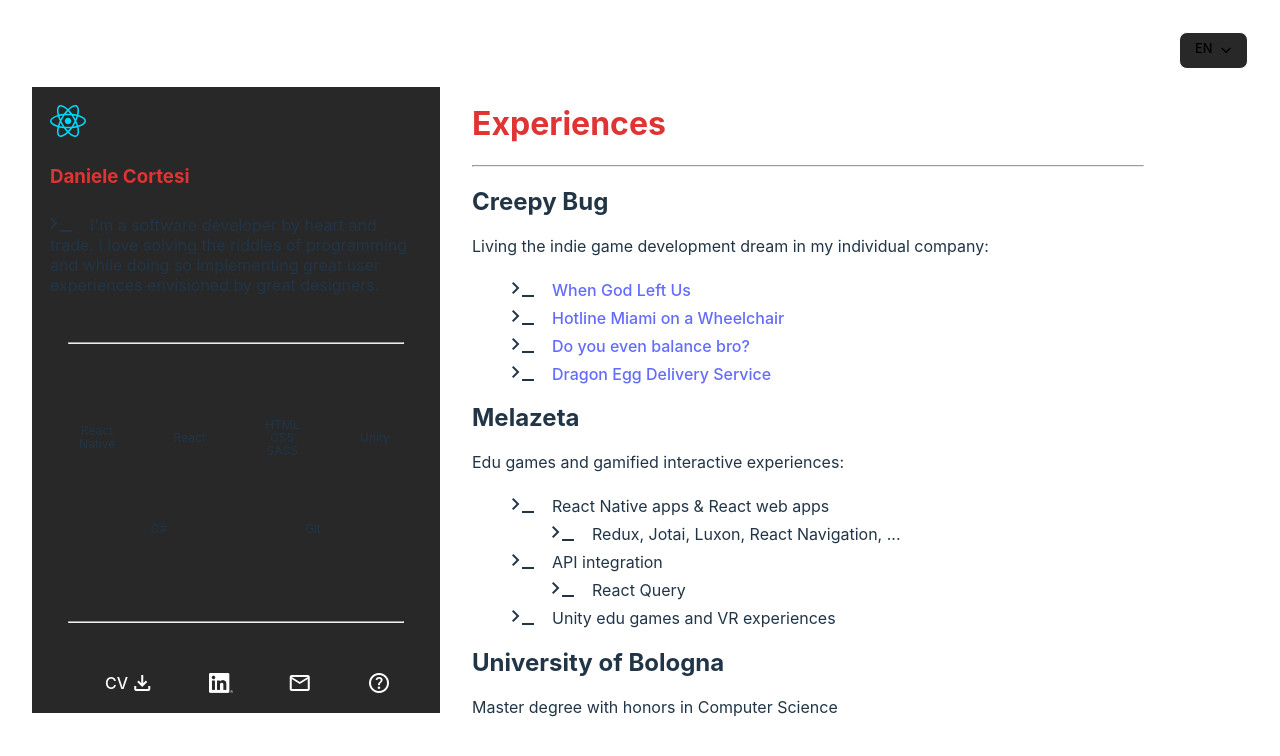
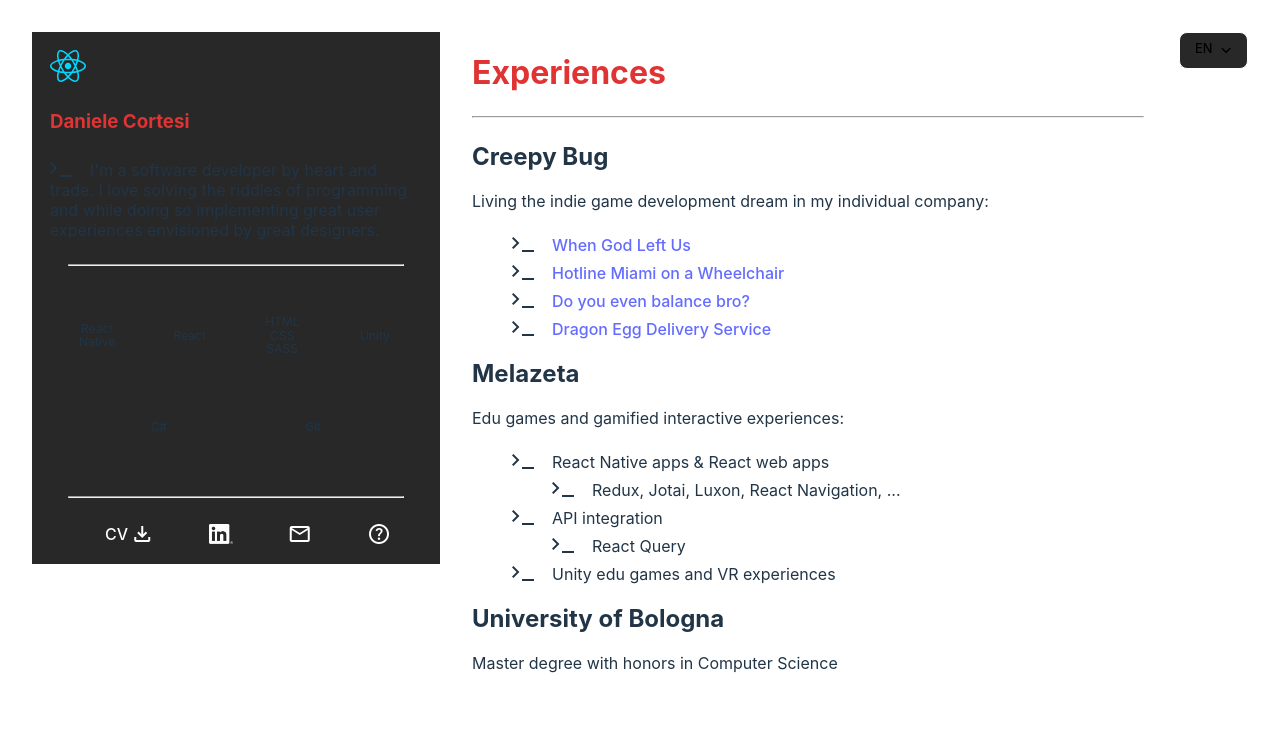
Before and after one commit to Jackaljkdan/webresume, a React (Vite) app: page / in a window 1280 px wide. Shown: the top 756 px of the page. Built offline with nearby package versions, Linux system fonts and the light colour scheme.

Commit message:
Fix layout

```diff
--- a/src/App.scss
+++ b/src/App.scss
@@ -4,9 +4,8 @@
     padding: 2rem;
     display: flex;
     flex-direction: row;
-    align-items: center;
-    height: 100%;
     box-sizing: border-box;
+    align-items: flex-start;
 }
 
 .title {
@@ -15,6 +14,7 @@
 
 hr {
     width: 90%;
+    margin: 24px auto;
 }
 
 .locale {
--- a/src/components/Summary.scss
+++ b/src/components/Summary.scss
@@ -8,8 +8,6 @@
     flex-direction: column;
     justify-content: space-between;
     box-sizing: border-box;
-    margin: auto 0;
-    min-height: 85%;
 }
 
 .my-name {
--- a/src/index.scss
+++ b/src/index.scss
@@ -27,7 +27,6 @@
 
 body {
     margin: 0;
-    height: 100vh;
 }
 
 button {
```
